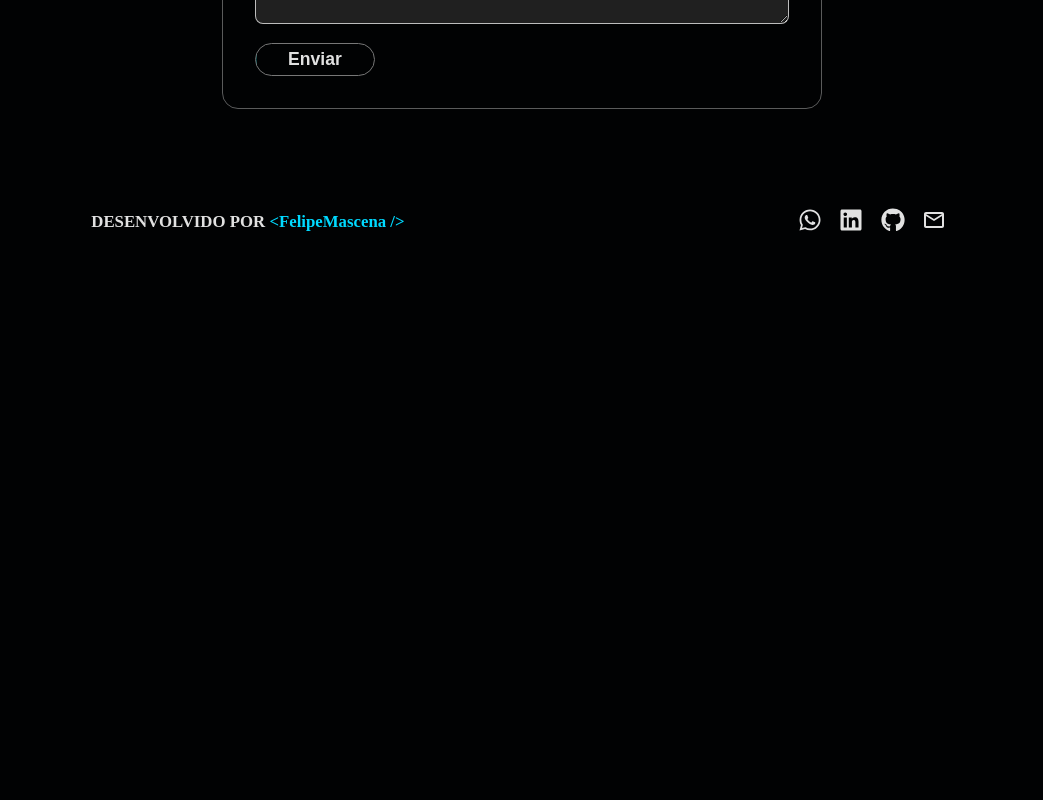
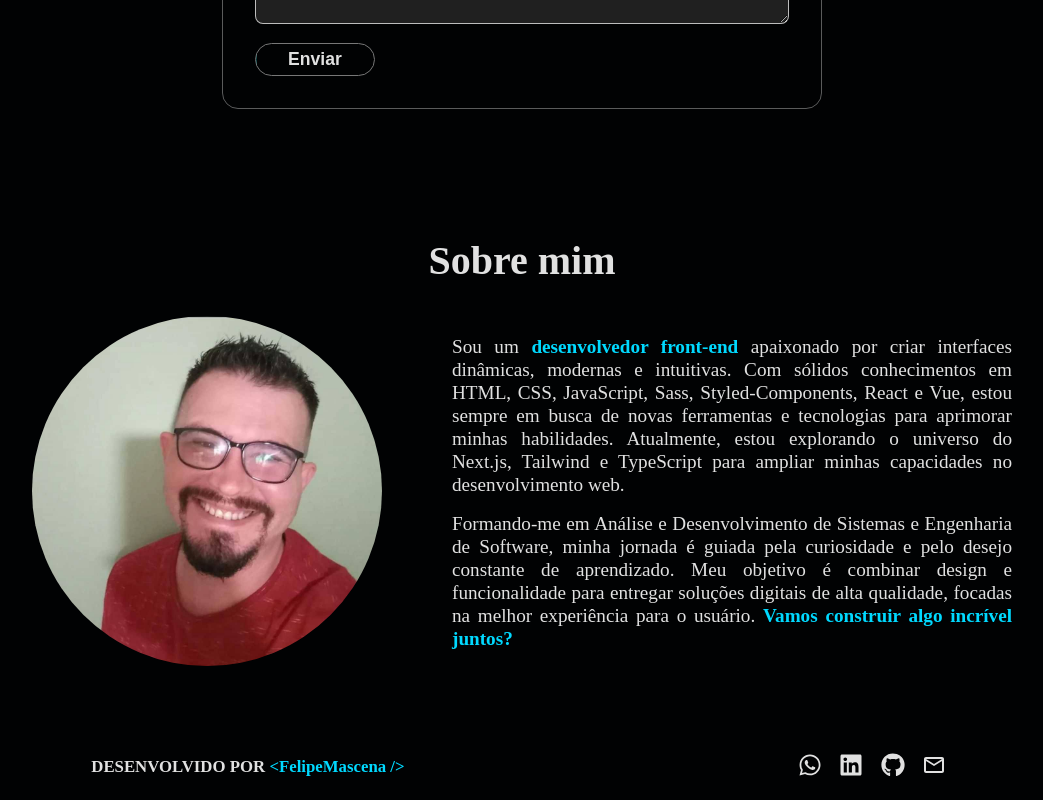
Before and after one commit to fmascena-dev/portfolio-dev, a React (Vite) app: page / in a window 1280 px wide. Shown: the part 5925-6725 px from the top of the page, without its empty margins (118-1161 px from the left). Before the commit the page ends 6180 px from the top, so only its background shows below. Built offline with nearby package versions, Linux system fonts and the light colour scheme.

Commit message:
finalizando a seção Sobre mim

```diff
--- a/src/App.jsx
+++ b/src/App.jsx
@@ -8,6 +8,7 @@ import Home from './Components/Home/Home.jsx';
 import Technologies from './Components/Technologies/Technologies.jsx';
 import Projects from './Components/Projects/Projects.jsx';
 import Contact from './Components/Contact/Contact.jsx';
+import About from './Components/About/About.jsx';
 
 export default function App() {
   useEffect(() => {
@@ -28,6 +29,7 @@ export default function App() {
       <Technologies />
       <Projects />
       <Contact />
+      <About />
       <Footer />
     </>
   );
--- a/src/Components/About/About.jsx
+++ b/src/Components/About/About.jsx
@@ -0,0 +1,35 @@
+import './AboutStyles.scss'
+
+export default function SobreMim() {
+  return (
+    <section id="sobre">
+      <div className="titulo-sobre">
+        <h2>Sobre mim</h2>
+      </div>
+      <div className="img-paragrafo">
+        <figure className="img-sobre">
+          <img data-aos='fade-right' src="/foto-pessoal.jpg" alt="Foto de Perfil" />
+        </figure>
+        <div data-aos='fade-left' className="texto-sobre">
+          <p>
+            Sou um <span>desenvolvedor front-end</span> apaixonado por criar
+            interfaces dinâmicas, modernas e intuitivas. Com sólidos
+            conhecimentos em HTML, CSS, JavaScript, Sass, Styled-Components,
+            React e Vue, estou sempre em busca de novas ferramentas e
+            tecnologias para aprimorar minhas habilidades. Atualmente, estou
+            explorando o universo do Next.js, Tailwind e TypeScript para ampliar
+            minhas capacidades no desenvolvimento web.{' '}
+          </p>
+          <p>
+            Formando-me em Análise e Desenvolvimento de Sistemas e Engenharia de
+            Software, minha jornada é guiada pela curiosidade e pelo desejo
+            constante de aprendizado. Meu objetivo é combinar design e
+            funcionalidade para entregar soluções digitais de alta qualidade,
+            focadas na melhor experiência para o usuário.{' '}
+            <span>Vamos construir algo incrível juntos?</span>
+          </p>
+        </div>
+      </div>
+    </section>
+  );
+}
--- a/src/Components/About/AboutStyles.scss
+++ b/src/Components/About/AboutStyles.scss
@@ -0,0 +1,48 @@
+#sobre {
+  display: flex;
+  flex-direction: column;
+  align-items: center;
+  justify-content: center;
+  gap: 1rem;
+  color: #e1e1e1;
+  padding: 3rem;
+
+  h2 {
+    font-size: 2.5rem;
+    font-weight: bold;
+  }
+}
+
+.img-paragrafo {
+    display: flex;
+    align-items: center;
+    justify-content: space-evenly;
+    padding: 1rem 2rem;
+}
+
+.img-sobre > img {
+  width: 350px;
+  height: 350px;
+  object-fit: cover;
+  border-radius: 50%;
+}
+
+.texto-sobre {
+    display: flex;
+    flex-direction: column;
+    gap: 1rem;
+    width: 50%;
+    text-align: justify;
+
+
+    p {
+        font-size: 1.2rem;
+        line-height: 1.2;
+    }
+
+    span {
+        color: #00d9ff;
+        font-weight: bold;
+        font-size: 1.2rem;
+    }
+}
```
